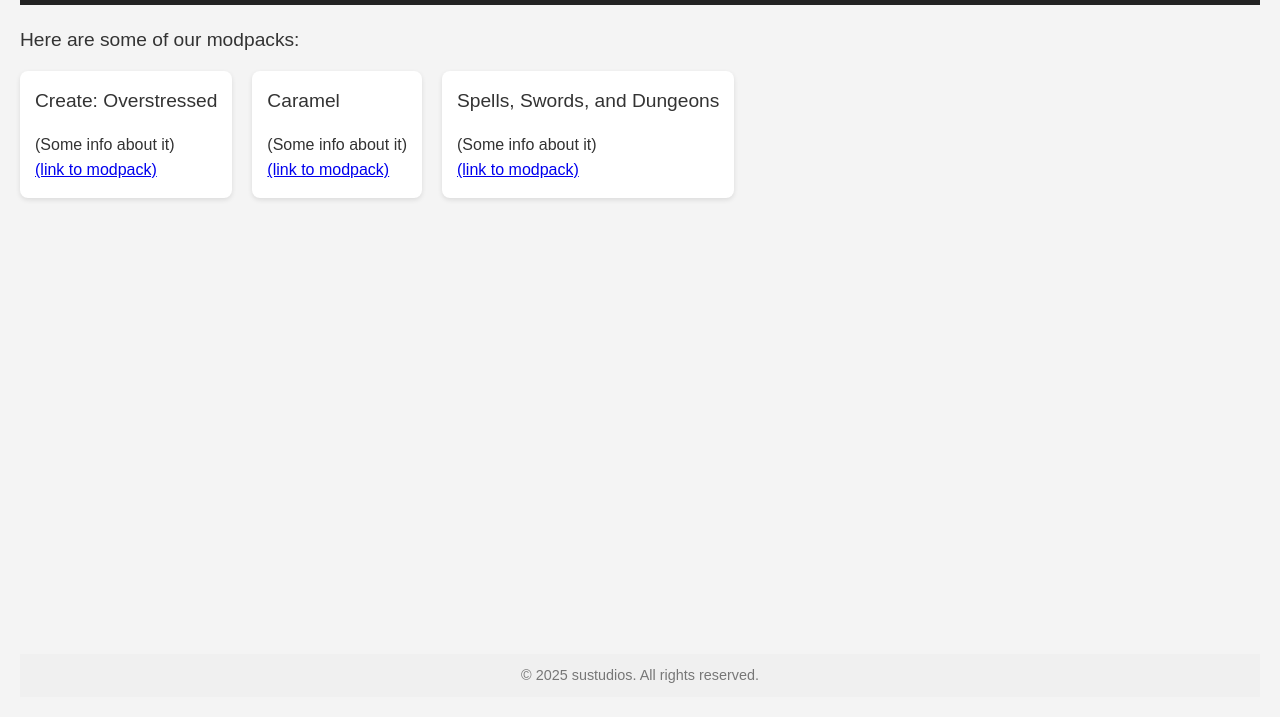
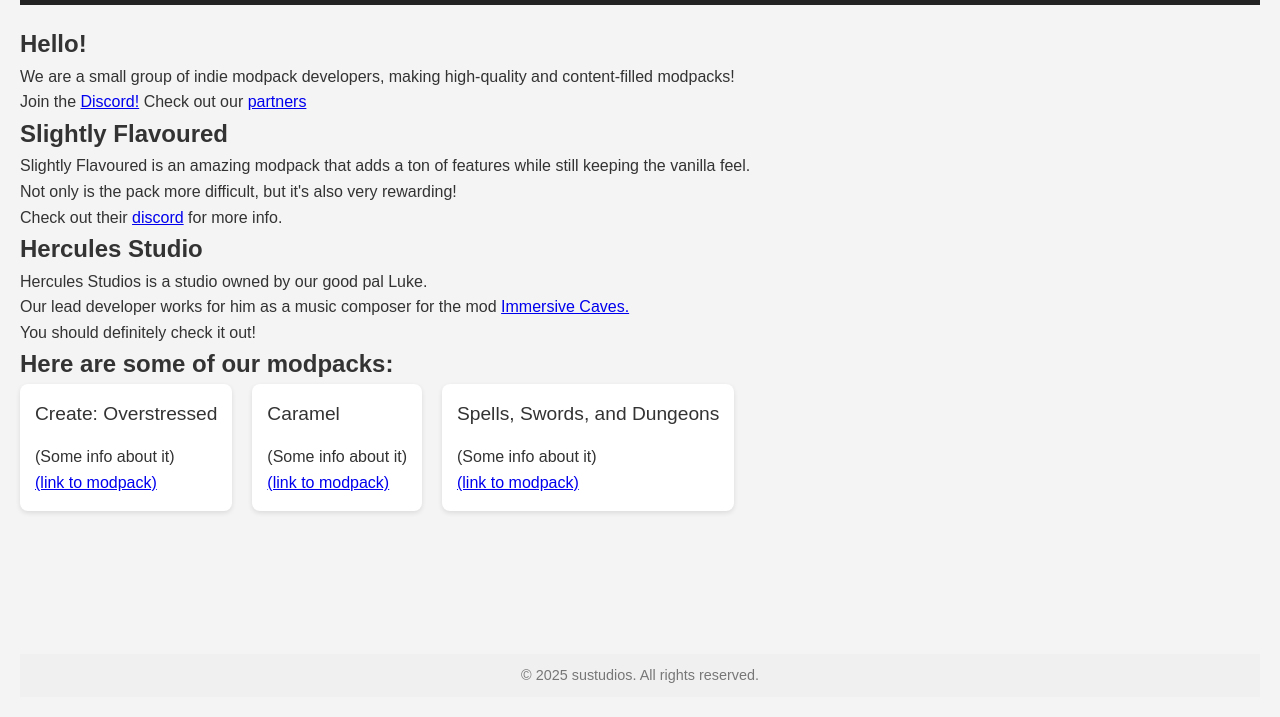
Before and after one commit to gingrspacecadet/sustudios, a plain HTML site: page index.html in a window 1280 px wide. Shown: the part 83-800 px from the top of the page. Drawn offline with Linux system fonts and the light colour scheme.

Commit message:
Update index.html

```diff
--- a/index.html
+++ b/index.html
@@ -10,6 +10,8 @@
   <header>
     <span>S/U Studios</span>
     <nav>
+      <a href="#about">About us</a>
+      <a href="#partners">Our Partners</a>
       <a href="#modpacks" id="modpacks-toggle">Modpacks</a>
       <ul id="modpack-list" class="hidden">
         <!-- JS will populate this -->
@@ -18,8 +20,30 @@
   </header>
 
   <main>
+    <section id="about">
+      <h2>Hello!</h2>
+      <span>We are a small group of indie modpack developers, making high-quality and content-filled modpacks!</span><br>
+      <span>Join the <a href="https://discord.gg/p8mMuCCFvk">Discord!</a></span>
+      <span>Check out our <a href="#partners">partners</a>
+    </section>
+
+    <section id="partners">
+      <section id="slightly-flavoured">
+        <h2>Slightly Flavoured</h2>
+        <span>Slightly Flavoured is an amazing modpack that adds a ton of features while still keeping the vanilla feel.<br>
+        Not only is the pack more difficult, but it's also very rewarding!<br>
+        Check out their <a href="https://discord.gg/heAemZ8hpw">discord</a> for more info.</span>
+      </section>
+      <section id="hercules-studios">
+        <h2>Hercules Studio</h2>
+        <span>Hercules Studios is a studio owned by our good pal Luke.<br>
+        Our lead developer works for him as a music composer for the mod <a href="https://modrinth.com/mod/immersive-caves">Immersive Caves.</a><br>
+        You should definitely check it out!</span><br>
+        <a href="https://discord.gg/Am2Zqs6mv6"></a>
+      </section>
+
     <section id="modpacks">
-      <p>Here are some of our modpacks:</p>
+      <h2>Here are some of our modpacks:</h2>
       <div class="modpacks">
         <section id="overstressed" data-title="Create: Overstressed">
           <p>Create: Overstressed</p>
```
